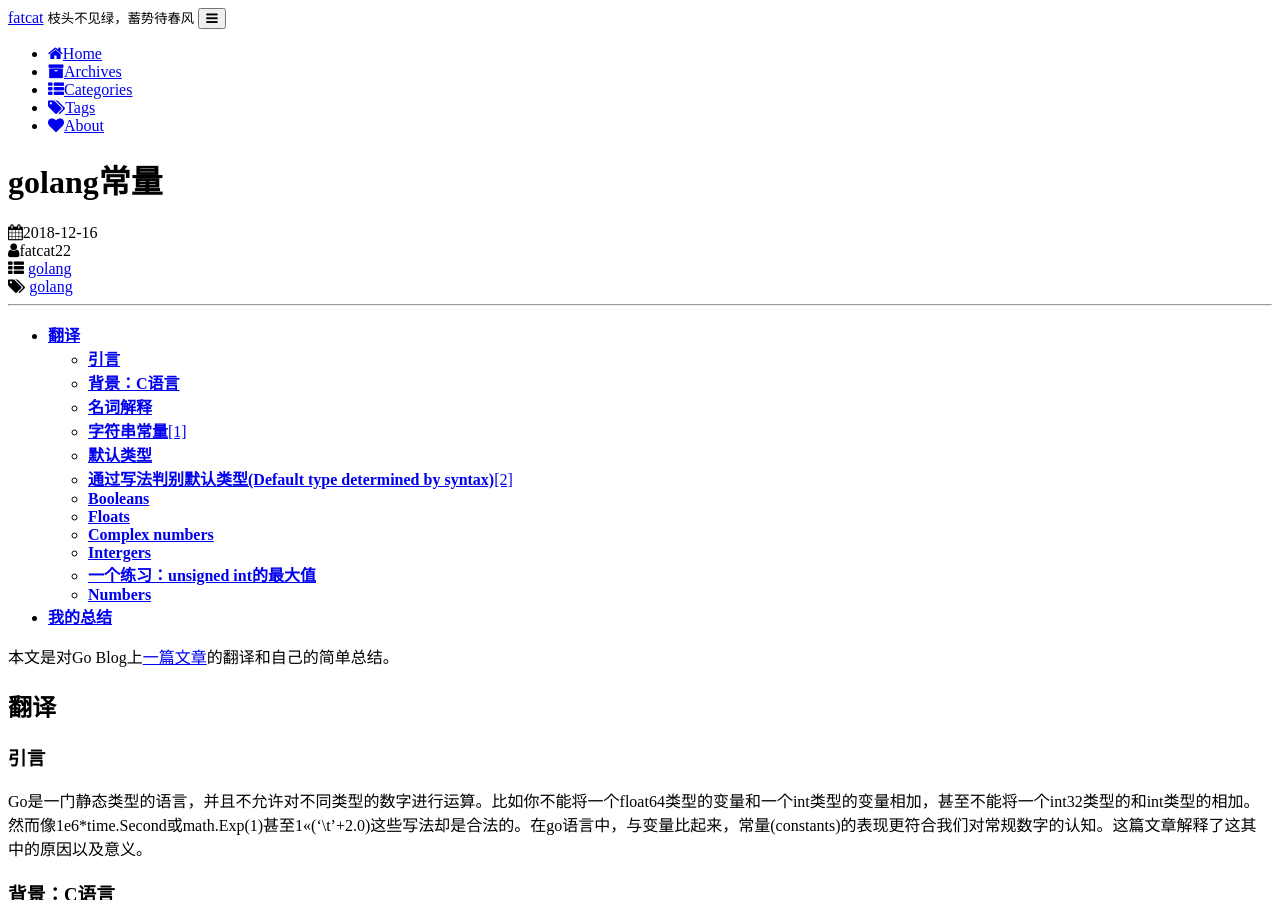
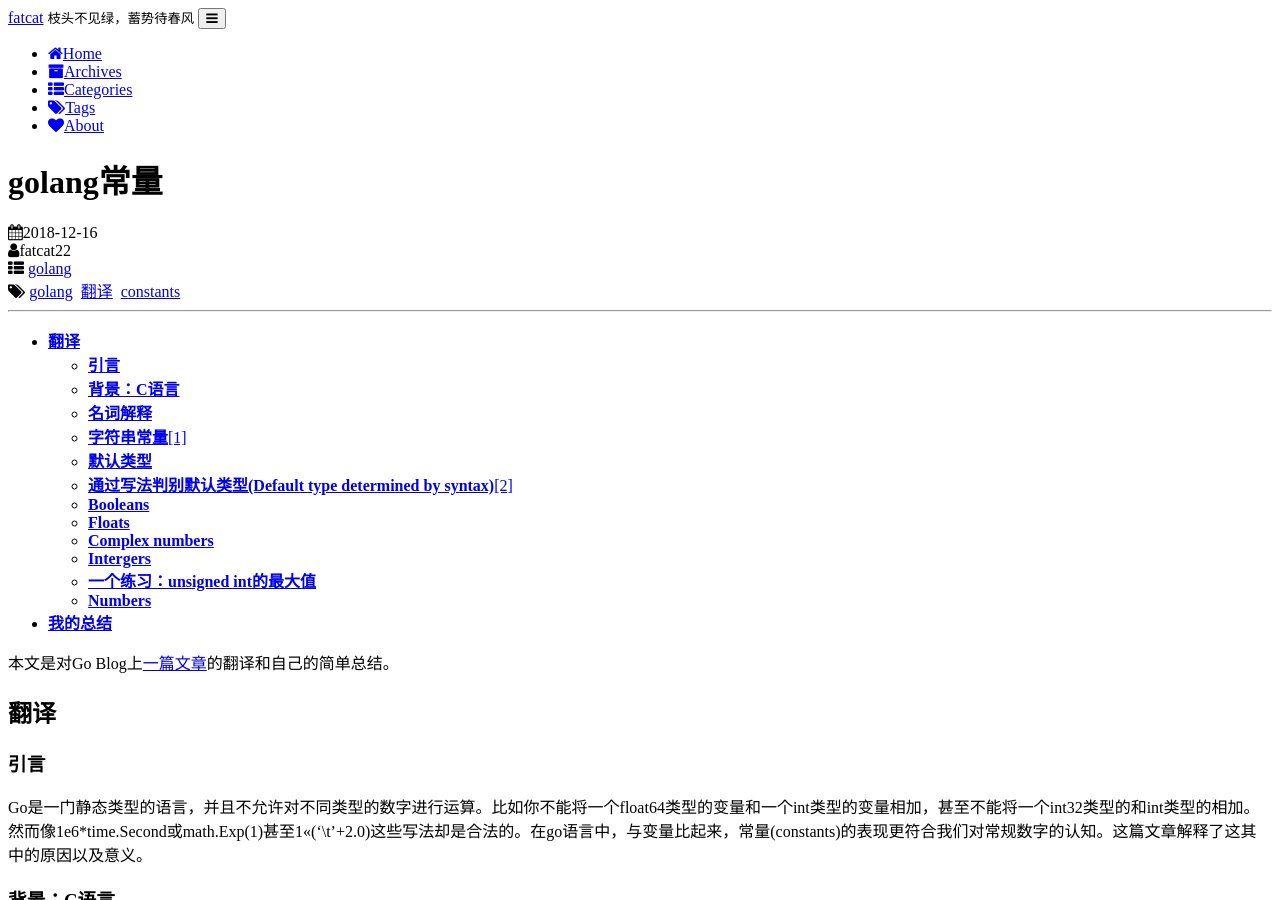
Before and after one commit to fatcat22/fatcat22.github.io, a Jekyll site: the page built from _posts/2018-12-16-golang-instants.md, in a window 1280 px wide and 900 px high. Built offline with Jekyll 4.4.1, drawn with Linux system fonts in a browser that asks for light colours; comment, search, counter and statistics services are not loaded; a style sheet for code colours, icons or effects is not loaded.

Commit message:
add tags

```diff
--- a/_posts/2018-12-16-golang-instants.md
+++ b/_posts/2018-12-16-golang-instants.md
@@ -2,7 +2,7 @@
 layout: post
 title:  "golang常量"
 categories: golang
-tags: golang
+tags: golang 翻译 constants
 author: fatcat22
 ---
 
```
